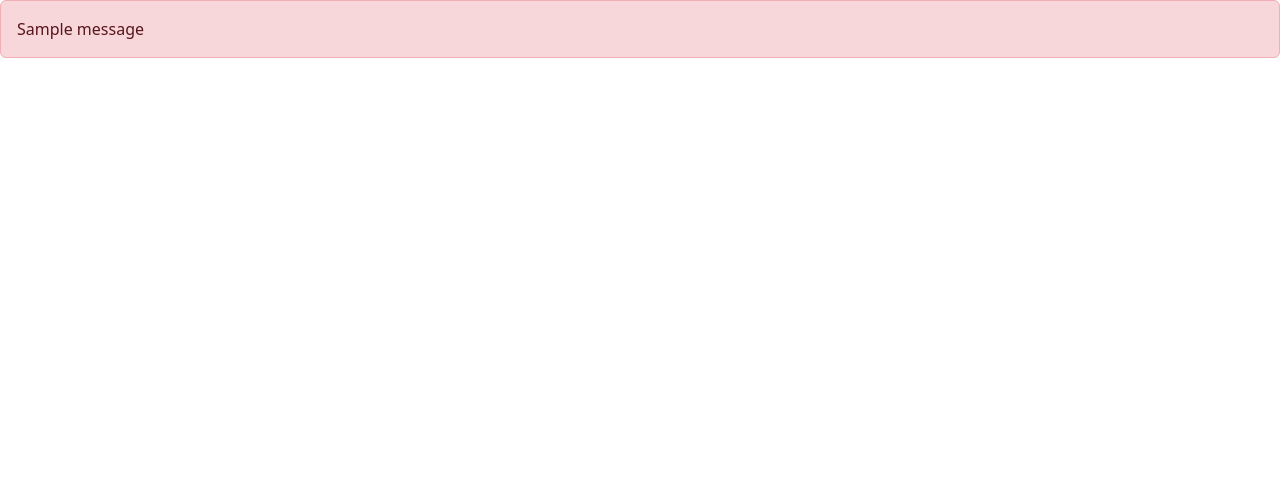
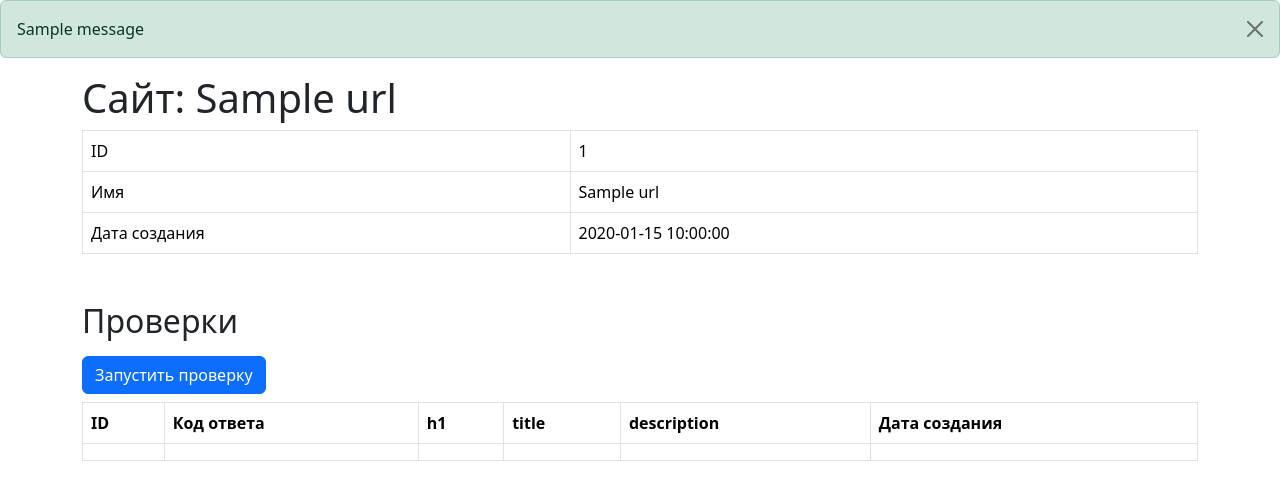
Before and after one commit to orcworker1/python-project-83, a Flask app: page /urls/1 in a window 1280 px wide. Shown: the part 56-556 px from the top of the page. Run offline with Flask 3, Linux system fonts and the light colour scheme; one stand-in notice (Sample message) is shown; a database or web service that is not in the repository returns one stand-in record (values such as "Sample title"); lists and menus that the app fills with data are empty; some libraries are stand-ins or nearby versions.

Commit message:
update urls_show

```diff
--- a/database.sql
+++ b/database.sql
@@ -1,5 +1,5 @@
 CREATE TABLE urls (
     id  SERIAL PRIMARY KEY,
     name varchar(255),
-    created_at DATE DEFAULT NOW()
+    created_at TIMESTAMP DEFAULT NOW()
 );
--- a/page_analyzer/app.py
+++ b/page_analyzer/app.py
@@ -33,7 +33,7 @@ def urls_add():
     urls = request.form.get('url')
     if not validators.url(urls):
         flash('Некорректный URL', 'DANGER')
-        return redirect(url_for('index')), 422
+        return render_template('index.html'), 422
 
     with get_connection() as conn:
         with conn.cursor(cursor_factory=RealDictCursor) as curs:
@@ -41,7 +41,7 @@ def urls_add():
             result = curs.fetchone()
             if result:
                 flash('страница уже существует', 'info')
-                return  redirect(url_for('urls', id=result['id']))
+                return  redirect(url_for('show_url', id=result['id']))
             curs.execute('INSERT INTO urls (name, created_at)'
                          'VALUES (%s,%s) RETURNING id;',
                          (urls,datetime.now()))
@@ -52,12 +52,13 @@ def urls_add():
 
 
 @app.route('/urls/<int:id>')
-def show_urls(id):
+def show_url(id):
     with get_connection() as conn:
         with conn.cursor(cursor_factory=RealDictCursor) as curs:
-            curs.execute('SELECT id , name , created_at FROM urls WHERE id =%s', id)
-        url = curs.fetchone()
-        return  render_template('urls_show.html', show=url)
+            curs.execute('SELECT id , name , created_at FROM urls WHERE id =%s', (id,))
+            url = curs.fetchone()
+            return  render_template('urls_show.html', show=url)
 
 #INSERT INTO table_name (column1, column2, ...)
 #VALUES (value1, value2, ...);
+#class="alert alert-info"
--- a/page_analyzer/templates/layout.html
+++ b/page_analyzer/templates/layout.html
@@ -25,13 +25,14 @@
       </div>
     </nav>
 
-      {% with messages = get_flashed_messages() %}
+   {% with messages = get_flashed_messages(with_categories=true) %}
   {% if messages %}
-    <div class="alert alert-danger fixed" role="alert">
-    {% for message in messages %}
-        {{message}}
+    {% for category, message in messages %}
+      <div class="alert alert-{{ category|lower }} alert-dismissible" role="alert">
+        {{ message }}
+        <button type="button" class="btn-close" data-bs-dismiss="alert"></button>
+      </div>
     {% endfor %}
-      </div>
   {% endif %}
 {% endwith %}
       {% block content %}{% endblock %}
--- a/page_analyzer/templates/urls.html
+++ b/page_analyzer/templates/urls.html
@@ -16,10 +16,10 @@
     <tr>
         <td>{{url.id}}</td>
         <td>
-            <a href="{{ url_for('show_urls', id=url.id) }}">{{url.name}}</a>
+            <a href="{{ url_for('show_url', id=url.id) }}">{{url.name}}</a>
         </td>
         <td>{{url.created_at}}</td>
-        <td>{{url.last_cheak or ''}}</td>
+        <td></td>
     </tr>
     </tbody>
     {% endfor %}
--- a/page_analyzer/templates/urls_show.html
+++ b/page_analyzer/templates/urls_show.html
@@ -1,6 +1,53 @@
 {% extends "layout.html" %}
 
 {% block content %}
+<div class="container">
+<h1>Сайт: {{show.name}}</h1>
+<table class="table table-bordered table-hover mt-2" data-test="urls">
+    <tr>
+        <td>ID</td>
+        <td>{{ show.id }}</td>
+    </tr>
+    <tr>
+        <td>Имя</td>
+        <td>{{ show.name }}</td>
+    </tr>
+    <tr>
+        <td>Дата создания</td>
+        <td>{{ show.created_at }}</td>
+    </tr>
+</table>
+  </div>
+
+<div class="container">
+<h2 class="mt-5 mb-3">Проверки</h2>
+    <form method="post" action="#">
+    <input type="submit" class="btn btn-primary" value="Запустить проверку">
+    </form>
+    <table class="table table-bordered table-hover mt-2" data-test="checks">
+    <thead>
+      <tr>
+        <th>ID</th>
+        <th>Код ответа</th>
+        <th>h1</th>
+        <th>title</th>
+        <th>description</th>
+        <th>Дата создания</th>
+      </tr>
+    </thead>
+      <tbod>
+
+    <tr>
+        <td></td>
+        <td></td>
+        <td></td>
+        <td></td>
+        <td></td>
+        <td></td>
+    </tr>
+</div>
+
+
 
 
 {% endblock %}
```
